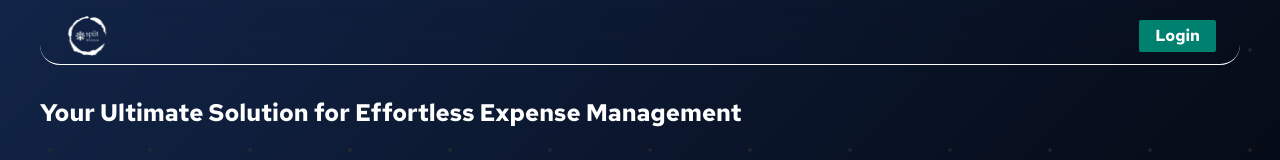
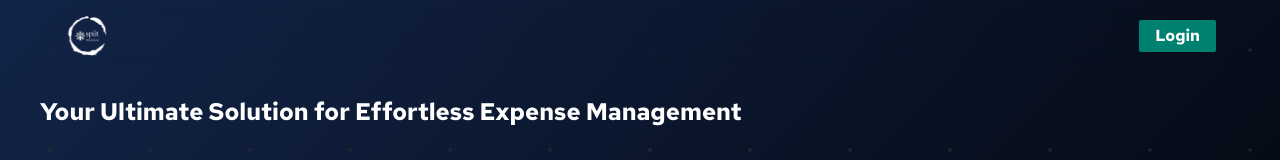
Before and after one commit to dkgangawat/bill-splitter, a React (Vite) app in the folder client/: page / in a window 1280 px wide. Shown: the top 160 px of the page. Built offline with nearby package versions, Linux system fonts and the light colour scheme; no server answers.

Commit message:
Fix styling issue in NavBar component and index.css

```diff
--- a/client/src/components/NavBar.jsx
+++ b/client/src/components/NavBar.jsx
@@ -23,7 +23,7 @@ const NavBar = () => {
 
   return (
     <>
-      <div className=" flex px-6 z-50 border-b justify-between items-center text-white py-2 sticky top-2  backdrop-blur-md rounded-[20px]">
+      <div className=" flex px-6 z-50 justify-between items-center text-white py-2 sticky top-2  backdrop-blur-md rounded-[20px]">
         <div className=" flex gap-2 items-center">
           <i
             className="fa-solid fa-bars text-white text-xl   w-[40px] text-center md:hidden block cursor-pointer "
--- a/client/src/index.css
+++ b/client/src/index.css
@@ -16,6 +16,7 @@ body{
   background-image: linear-gradient(135deg, #244991 0%, #000000 100%);
   background-attachment: fixed;
   position: relative;
+  margin: 0 32px;
 }
 body::before{
   content: '';
```
